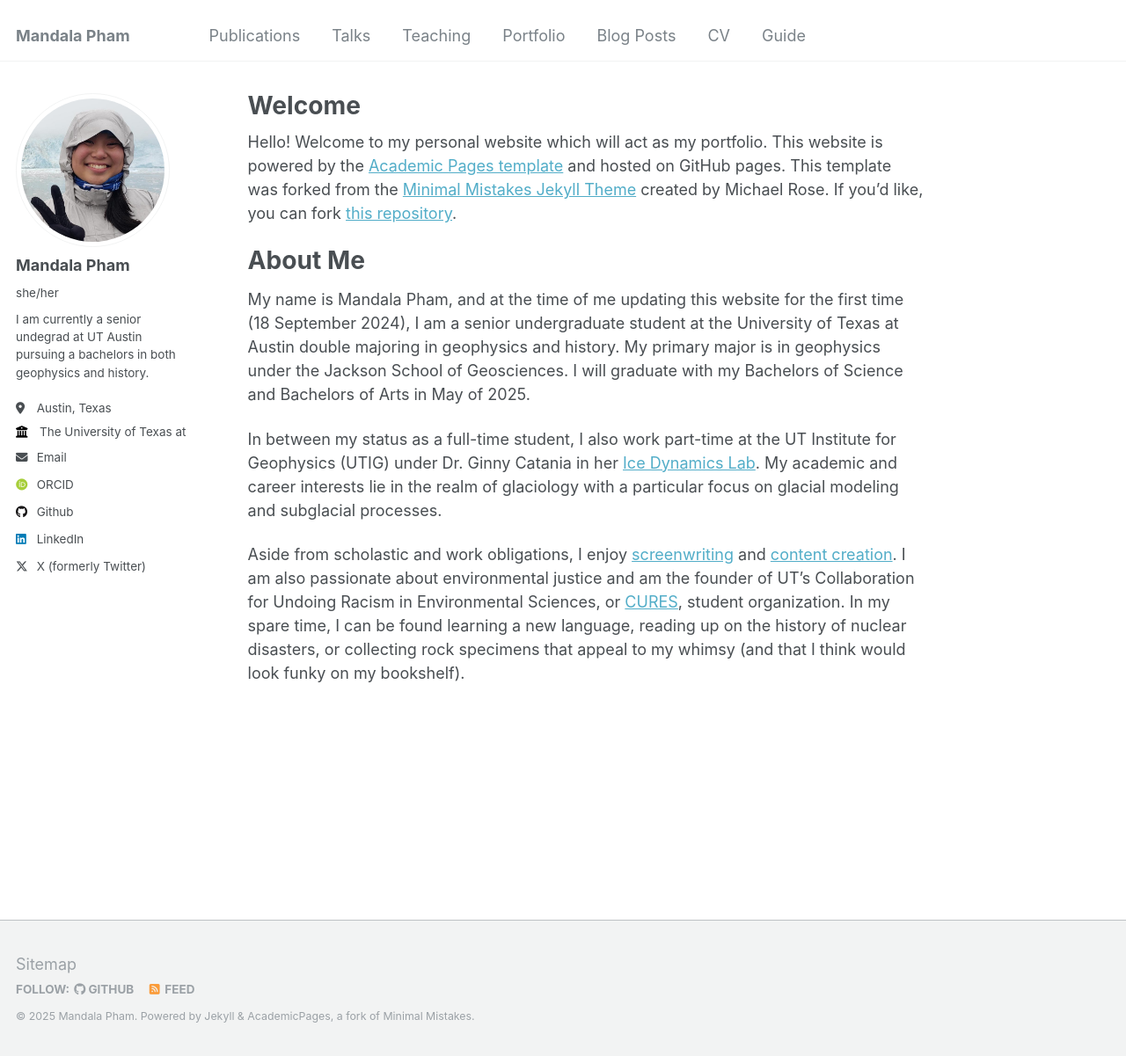
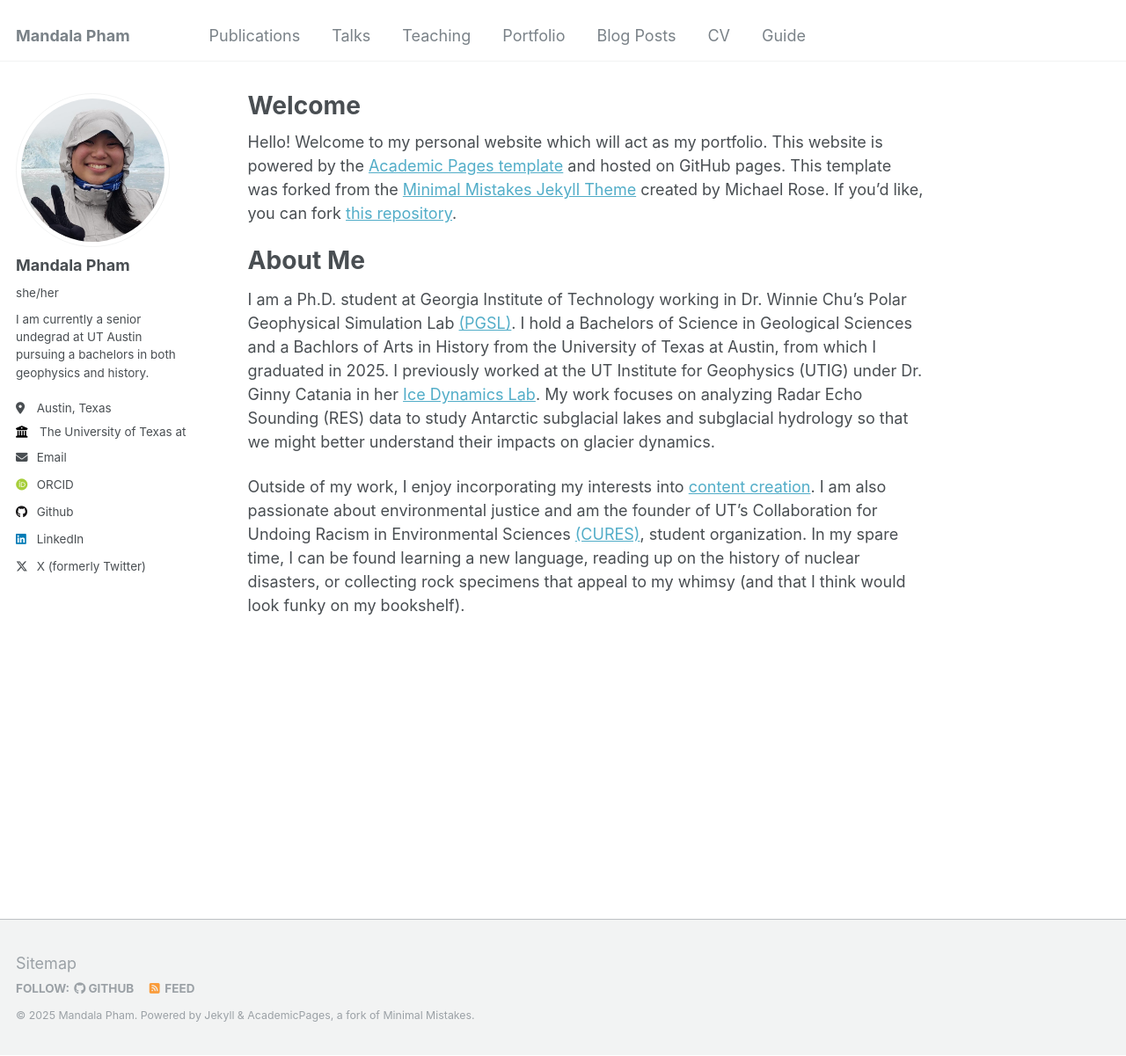
Before and after one commit to mandaphm/mandaphm.github.io, a Jekyll site: the page built from _pages/about.md, in a window 1280 px wide and 1201 px high. Shown: the whole window at 88% size. Built offline with Jekyll 4.4.1, drawn with Linux system fonts in a browser that asks for light colours; some web fonts are replaced.

Commit message:
Revise About Me section with current details
Updated personal information and academic status.

```diff
--- a/_pages/about.md
+++ b/_pages/about.md
@@ -11,11 +11,9 @@ Hello! Welcome to my personal website which will act as my portfolio. This websi
 
 About Me
 ======
-My name is Mandala Pham, and at the time of me updating this website for the first time (18 September 2024), I am a senior undergraduate student at the University of Texas at Austin double majoring in geophysics and history. My primary major is in geophysics under the Jackson School of Geosciences. I will graduate with my Bachelors of Science and Bachelors of Arts in May of 2025.
+I am a Ph.D. student at Georgia Institute of Technology working in Dr. Winnie Chu's Polar Geophysical Simulation Lab [(PGSL)](https://glacier-geophys.eas.gatech.edu/). I hold a Bachelors of Science in Geological Sciences and a Bachlors of Arts in History from the University of Texas at Austin, from which I graduated in 2025. I previously worked at the UT Institute for Geophysics (UTIG) under Dr. Ginny Catania in her [Ice Dynamics Lab](http://www.catania-ice.org). My work focuses on analyzing Radar Echo Sounding (RES) data to study Antarctic subglacial lakes and subglacial hydrology so that we might better understand their impacts on glacier dynamics.
 
-In between my status as a full-time student, I also work part-time at the UT Institute for Geophysics (UTIG) under Dr. Ginny Catania in her [Ice Dynamics Lab](http://www.catania-ice.org/ginny). My academic and career interests lie in the realm of glaciology with a particular focus on glacial modeling and subglacial processes.
-
-Aside from scholastic and work obligations, I enjoy [screenwriting](https://writers.coverfly.com/profile/writer-cb6f784be-29543) and [content creation](https://www.twitch.tv/chimandatv). I am also passionate about environmental justice and am the founder of UT's Collaboration for Undoing Racism in Environmental Sciences, or [CURES](https://curesut.carrd.co/), student organization. In my spare time, I can be found learning a new language, reading up on the history of nuclear disasters, or collecting rock specimens that appeal to my whimsy (and that I think would look funky on my bookshelf).
+Outside of my work, I enjoy incorporating my interests into [content creation](https://www.youtube.com/@chimandatv). I am also passionate about environmental justice and am the founder of UT's Collaboration for Undoing Racism in Environmental Sciences [(CURES)](https://curesut.carrd.co/), student organization. In my spare time, I can be found learning a new language, reading up on the history of nuclear disasters, or collecting rock specimens that appeal to my whimsy (and that I think would look funky on my bookshelf).
 
 <!---
 Getting started
```
